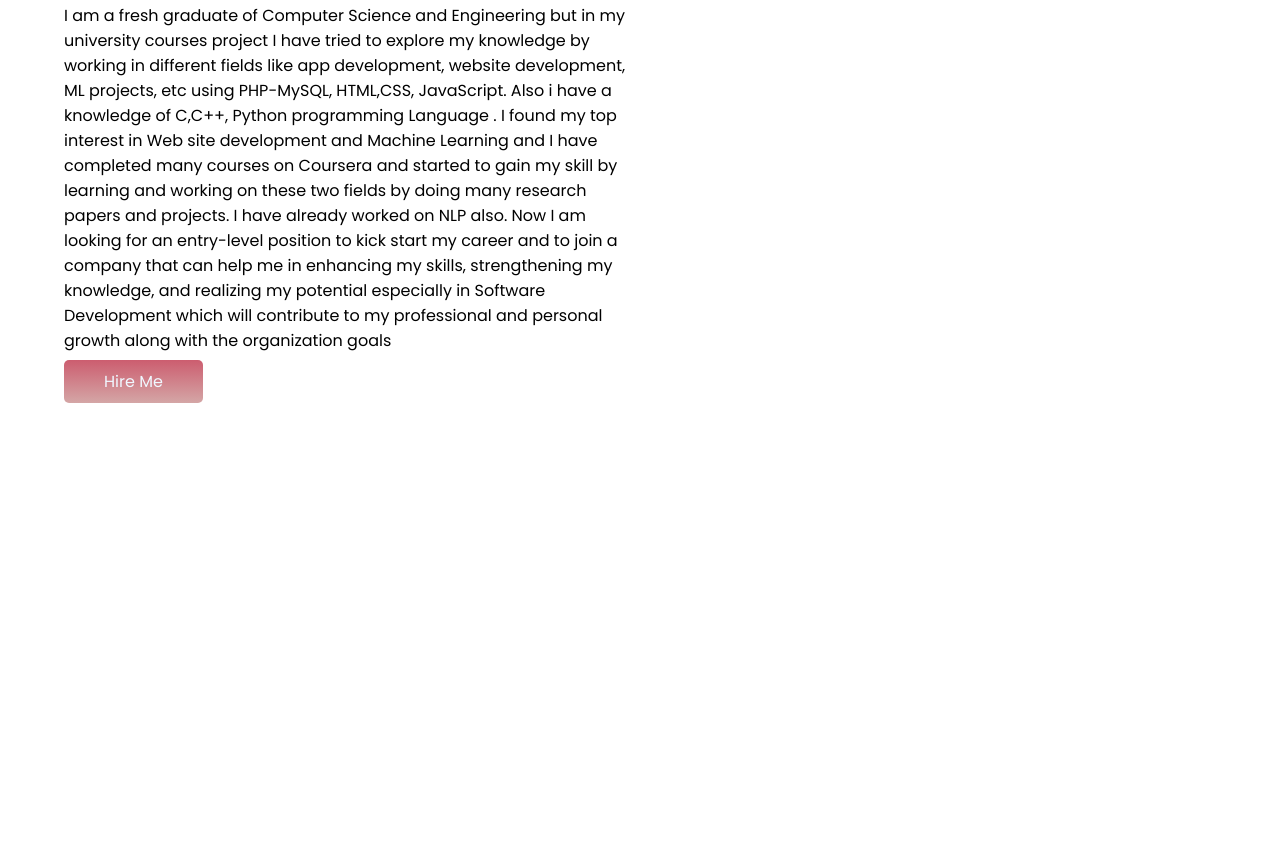
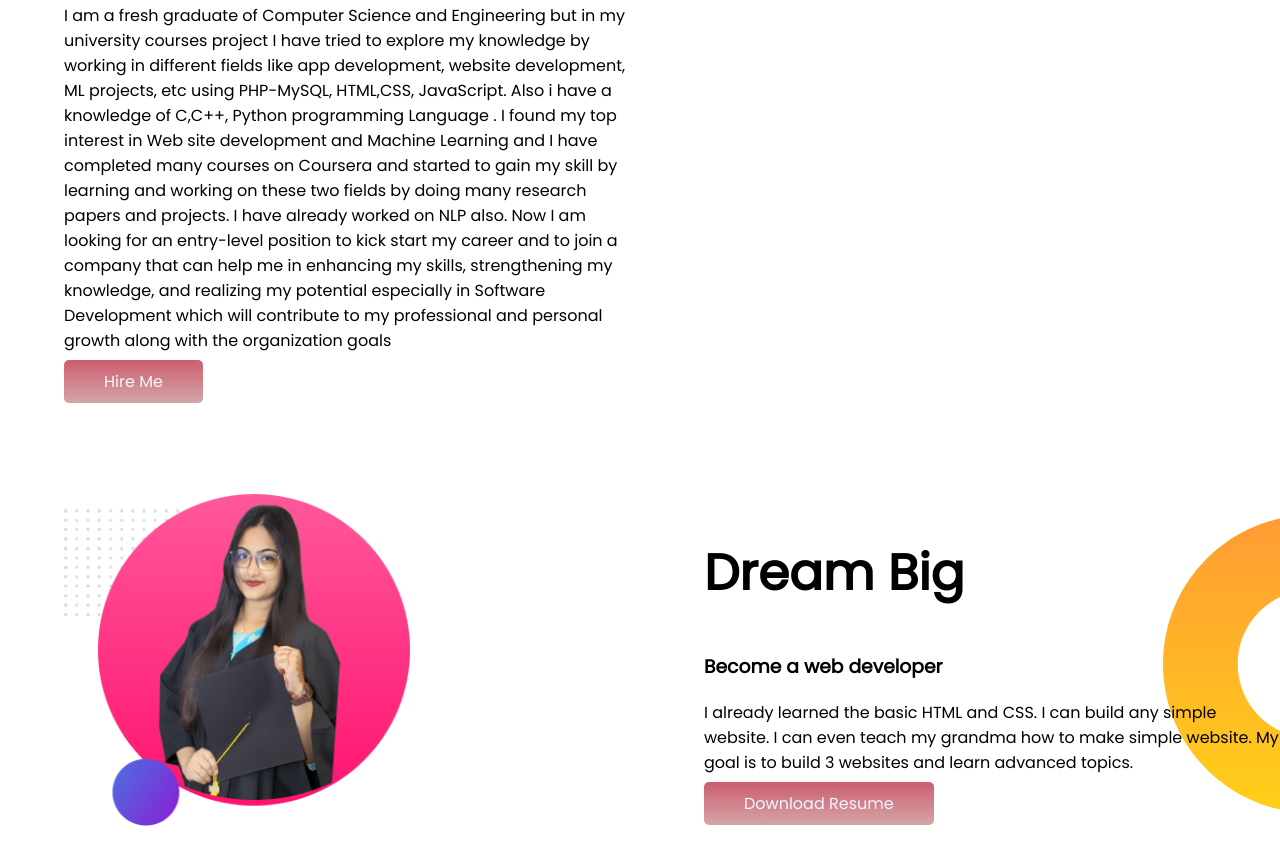
Before and after one commit to tonny009/developer-portfolio, a plain HTML site: page index.html in a window 1280 px wide. Shown: the part 394-1258 px from the top of the page. Before the commit the page ends 800 px from the top, so only its background shows below. Drawn offline with Linux system fonts and the light colour scheme.

Commit message:
dream-added

```diff
--- a/index.html
+++ b/index.html
@@ -37,6 +37,23 @@
         </div>
         <div class="half-width"><img src="images/tabassum.png" alt=""></div>
     </section>
+
+    <section class="dream-big">
+        <div class="half-width">
+            <img src="images/tabassum.png" alt="">
+        </div>
+        <div class="half-width">
+            <h1>Dream Big</h1>
+            <h3>Become a web developer</h3>
+            <p>I already learned the basic HTML and CSS. I can build any simple website. I can even teach my grandma how
+                to make simple website. My goal is to build 3 websites and learn advanced topics.
+            </p>
+            <a class="link-button" target="_blank" href="https://www.linkedin.com/in/tabassum-islam-671b65215/">Download
+                Resume</a>
+        </div>
+
+    </section>
+
 </body>
 
 </html>
--- a/style.css
+++ b/style.css
@@ -13,6 +13,7 @@ h1 {
 
 section {
     display: flex;
+    margin-bottom: 100px;
 }
 
 .half-width {
@@ -37,3 +38,9 @@ section {
     background-image: url(images/top-banner.png);
     background-repeat: no-repeat;
 }
+
+.dream-big {
+    background-image: url(images/dream-bg.png);
+    background-repeat: no-repeat;
+    background-position: right;
+}
```
